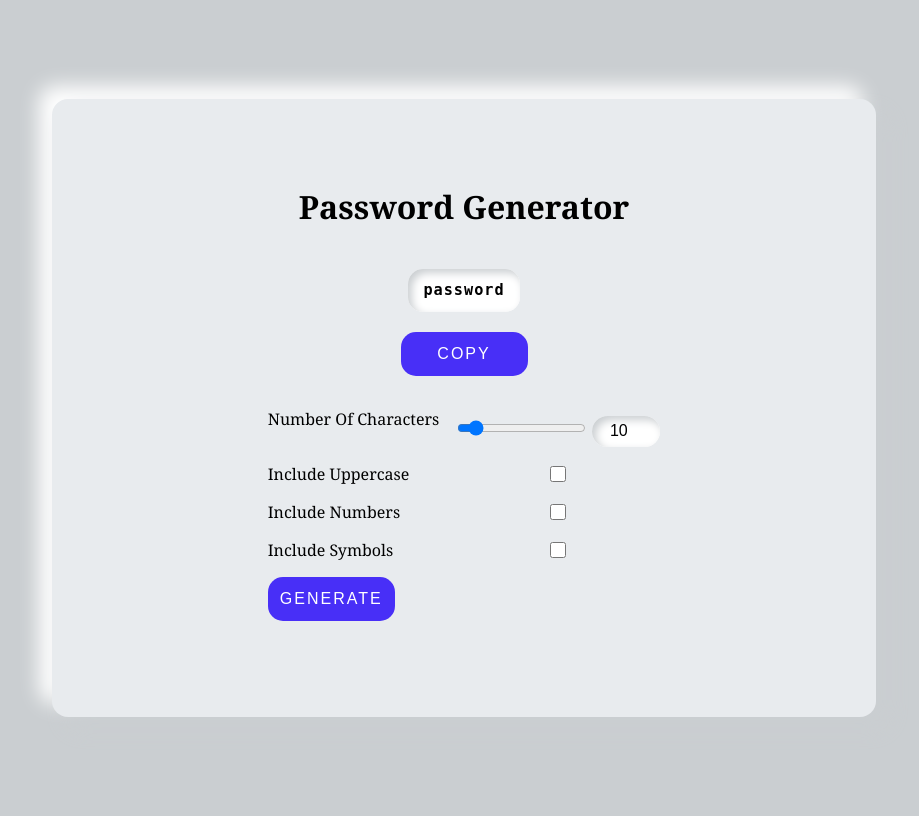
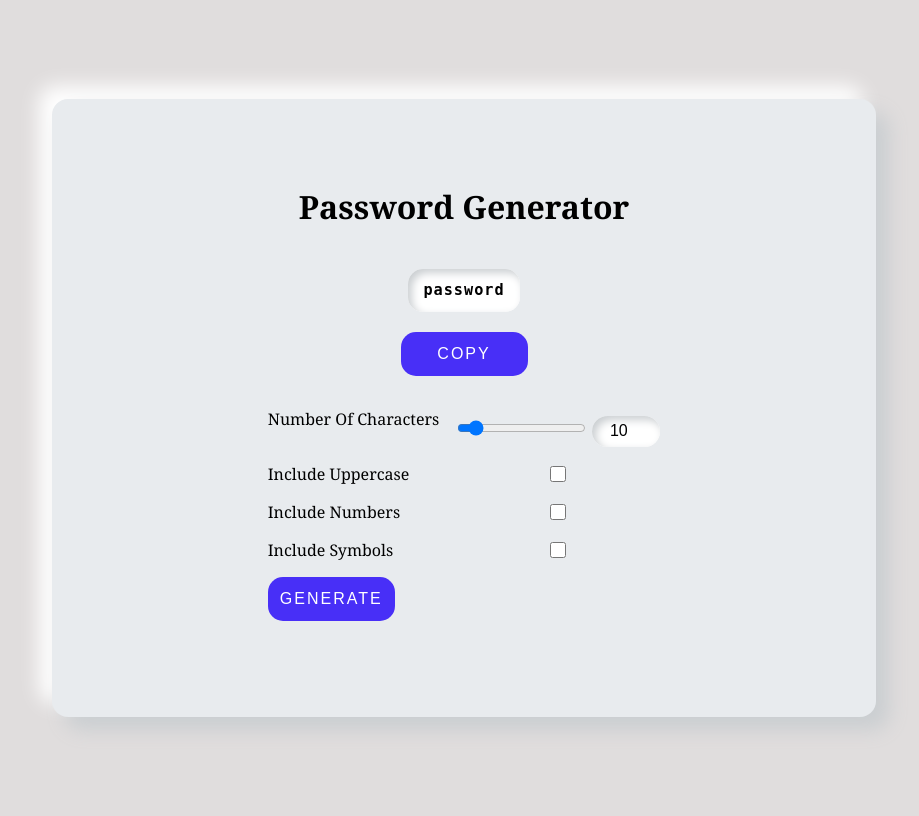
Before and after one commit to imsdolta/password-generator, a PHP site: page /index.html in a window 1280 px wide. Shown: the whole page, without its empty margins (176-1095 px from the left). Run offline with PHP 8.4, Linux system fonts and the light colour scheme.

Commit message:
:tada: UI changes

```diff
--- a/styles.css
+++ b/styles.css
@@ -1,5 +1,5 @@
 body {
-    background-color: #caced1;
+    background-color: #cac5c594;
     color: white;
     min-height: 100vh;
     display: flex;
```
Also changed, not shown: 1 other file.
